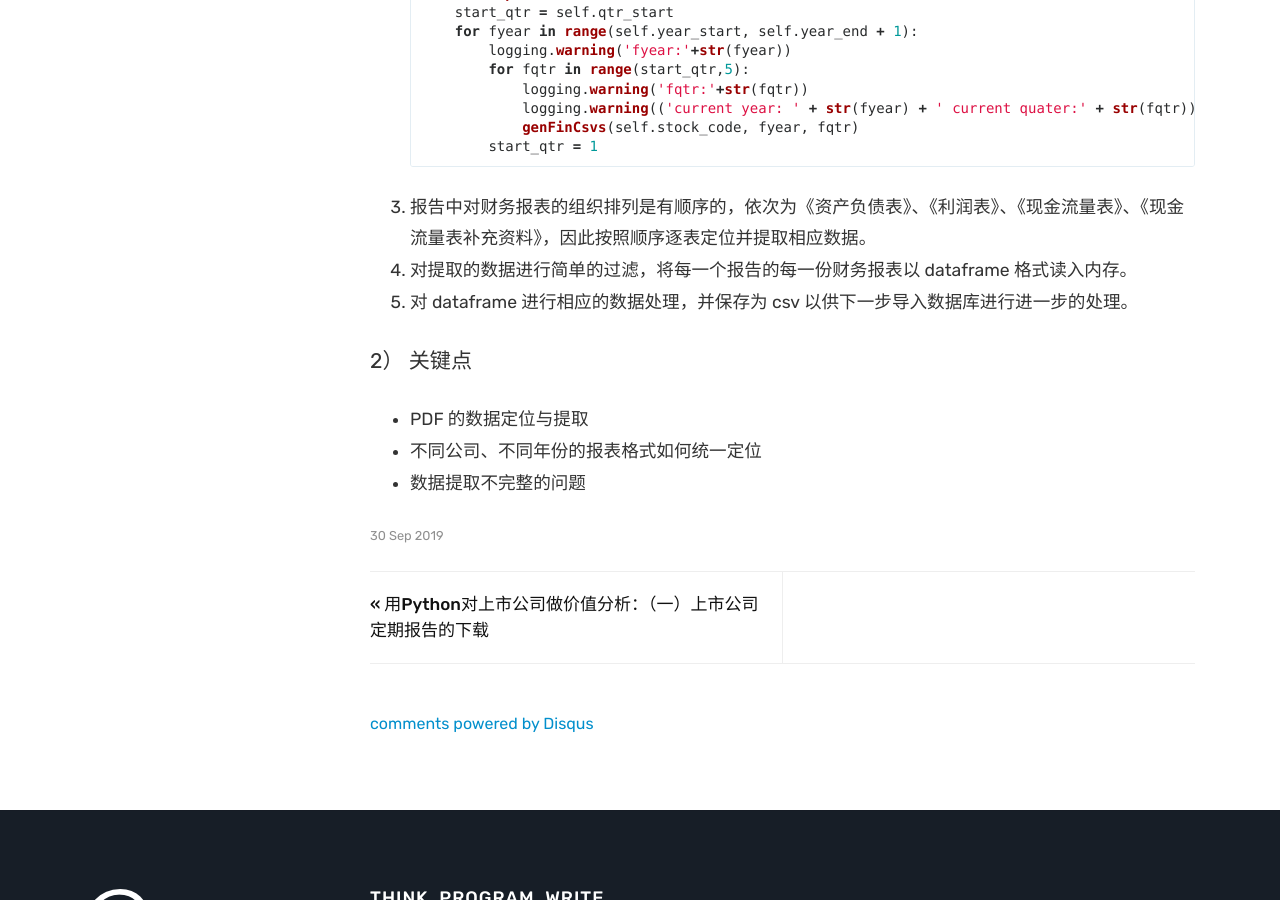
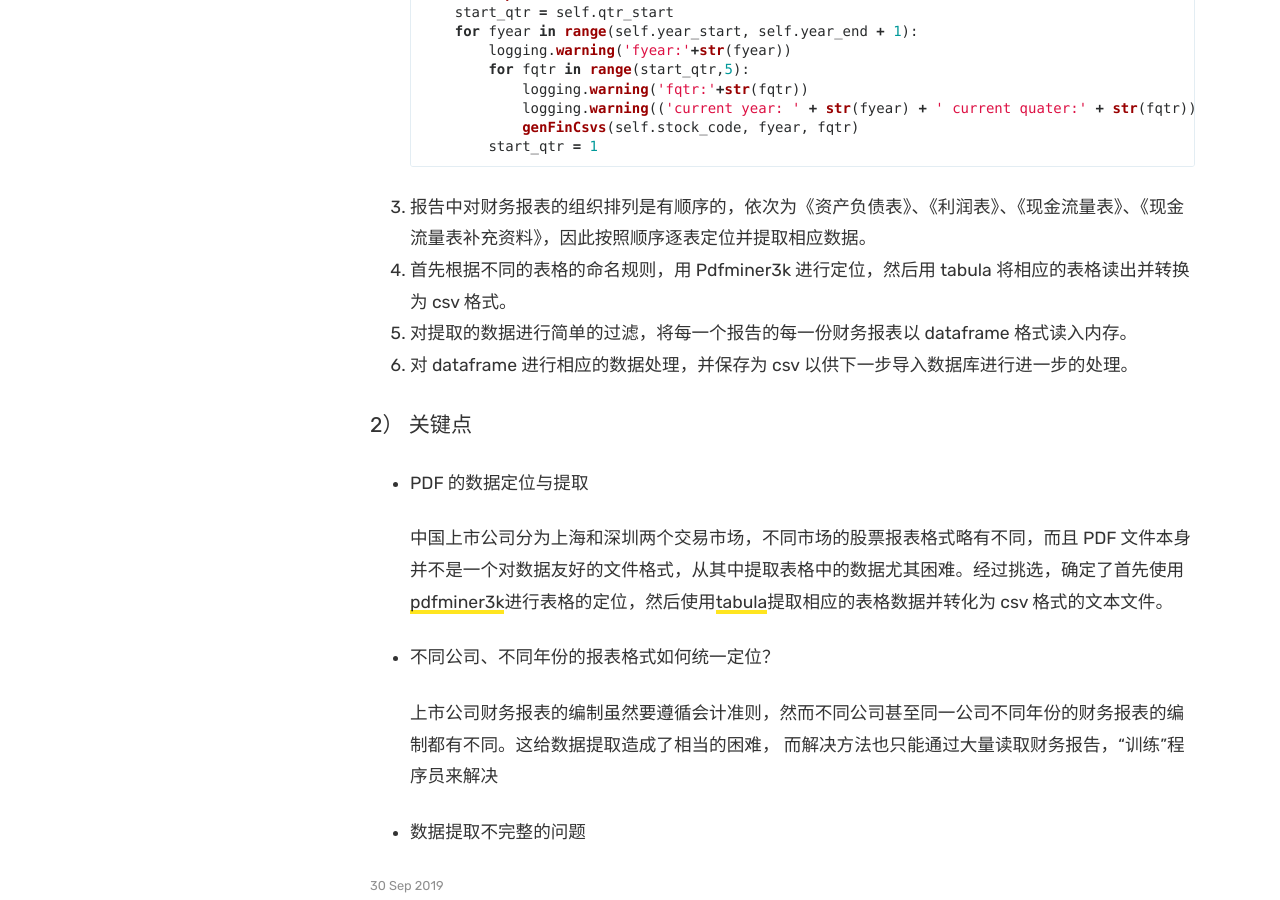
Before and after one commit to yxdt/yxdt.github.io, a Jekyll site: the page built from _posts/2019-09-30-python-pdf-csv.markdown, in a window 1280 px wide and 900 px high, scrolled down 1207 px. Built offline with Jekyll 4.4.1, drawn with Linux system fonts in a browser that asks for light colours; comment, search, counter and statistics services are not loaded; some of the changed text lies outside the part shown.

Commit message:
post 2 pdf

````diff
--- a/_posts/2019-09-30-python-pdf-csv.markdown
+++ b/_posts/2019-09-30-python-pdf-csv.markdown
@@ -16,9 +16,10 @@ tag: [Python, Fintech, DCF, FCFF, CSV]
 
 除了第一篇文章中的相关知识点外，还包括如下内容：
 
-- 掌握库 tabula，pdfminer，pandas 的基本用法
-- 了解 Adobe PDF 文件格式
+- 掌握库 tabula，pdfminer3k，pandas 的基本用法
+- 了解 Adobe PDF 的文件格式
 - 了解财务分析的三张表的内容以及会计科目
+<!--more-->
 
 # 三、程序结构：
 
@@ -50,11 +51,18 @@ tag: [Python, Fintech, DCF, FCFF, CSV]
            start_qtr = 1
    ```
 3. 报告中对财务报表的组织排列是有顺序的，依次为《资产负债表》、《利润表》、《现金流量表》、《现金流量表补充资料》，因此按照顺序逐表定位并提取相应数据。
-4. 对提取的数据进行简单的过滤，将每一个报告的每一份财务报表以 dataframe 格式读入内存。
-5. 对 dataframe 进行相应的数据处理，并保存为 csv 以供下一步导入数据库进行进一步的处理。
+4. 首先根据不同的表格的命名规则，用 Pdfminer3k 进行定位，然后用 tabula 将相应的表格读出并转换为 csv 格式。
+5. 对提取的数据进行简单的过滤，将每一个报告的每一份财务报表以 dataframe 格式读入内存。
+6. 对 dataframe 进行相应的数据处理，并保存为 csv 以供下一步导入数据库进行进一步的处理。
 
 <big>2） 关键点</big>
 
 - PDF 的数据定位与提取
-- 不同公司、不同年份的报表格式如何统一定位
+
+  中国上市公司分为上海和深圳两个交易市场，不同市场的股票报表格式略有不同，而且 PDF 文件本身并不是一个对数据友好的文件格式，从其中提取表格中的数据尤其困难。经过挑选，确定了首先使用[pdfminer3k](https://github.com/jaepil/pdfminer3k/)进行表格的定位，然后使用[tabula](https://tabula.technology/)提取相应的表格数据并转化为 csv 格式的文本文件。
+
+- 不同公司、不同年份的报表格式如何统一定位？
+
+  上市公司财务报表的编制虽然要遵循会计准则，然而不同公司甚至同一公司不同年份的财务报表的编制都有不同。这给数据提取造成了相当的困难， 而解决方法也只能通过大量读取财务报告，“训练”程序员来解决
+
 - 数据提取不完整的问题
````
